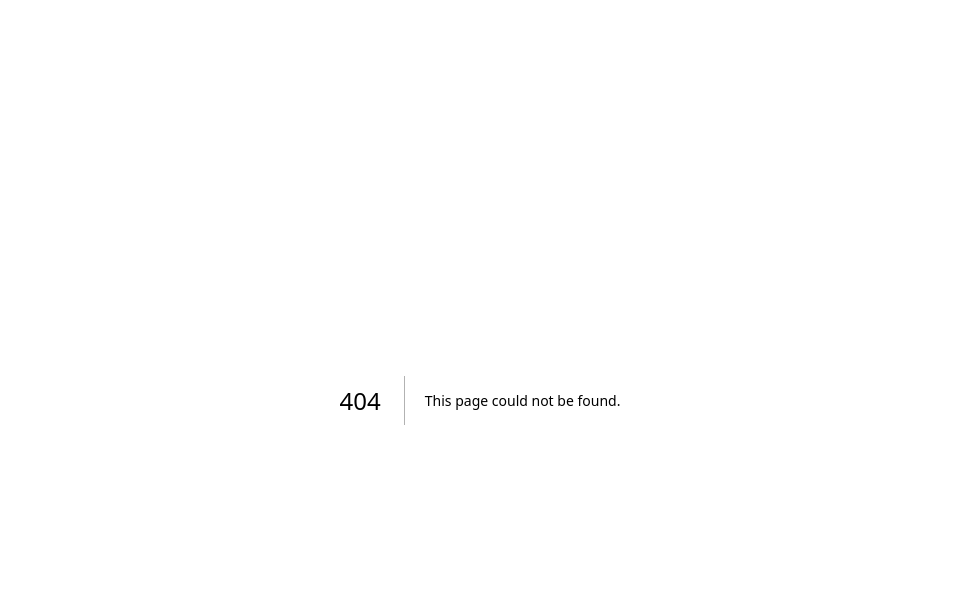
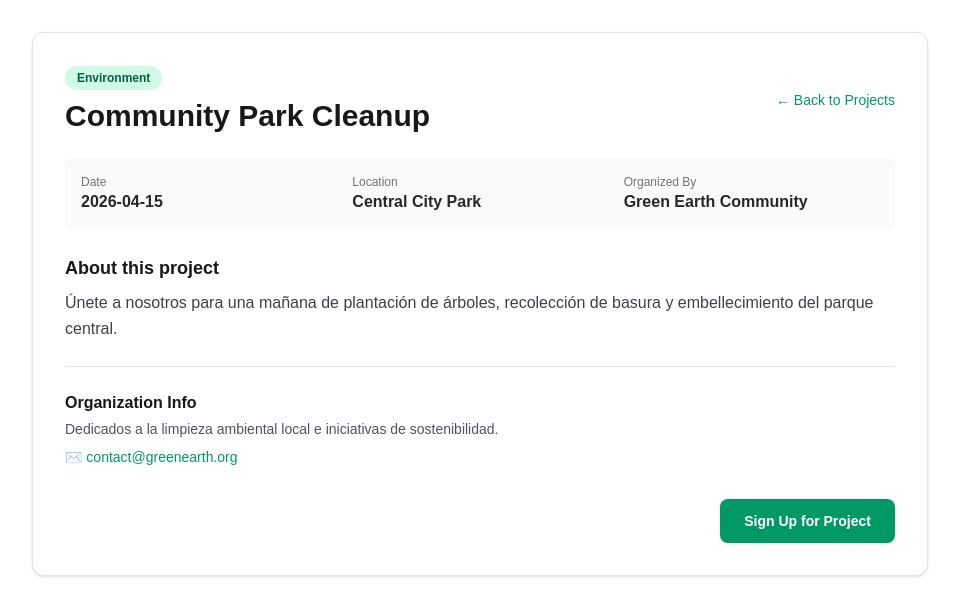
Before and after one commit to Nick2590/community-volunteer-hub, a Next.js app: page /projects/1 in a window 1280 px wide. Before the commit this address had no page. Shown: the top 616 px of the page, without its empty margins (160-1119 px from the left). Built offline with nearby package versions, Linux system fonts and the light colour scheme.

Commit message:
W4-Feature: I implemented the project as we had discussed at this week's meeting.

```diff
--- a/app/page.tsx
+++ b/app/page.tsx
@@ -1,3 +1,4 @@
+import Link from 'next/link';
 export default function Home() {
   return (
     <div className="flex min-h-full flex-1 flex-col bg-slate-50 text-slate-900">
@@ -14,9 +15,10 @@ export default function Home() {
                 </a>
               </li>
               <li>
-                <a className="hover:text-emerald-700" href="#opportunities">
+                {/* Cambiado de #opportunities a /projects */}
+                <Link className="hover:text-emerald-700" href="/projects">
                   Opportunities
-                </a>
+                </Link>
               </li>
               <li>
                 <a className="hover:text-emerald-700" href="#sign-in">
@@ -38,12 +40,13 @@ export default function Home() {
               Discover local volunteer opportunities and connect with organizations that need your help.
             </p>
             <div className="mt-8 flex flex-col justify-center gap-3 sm:flex-row">
-              <a
-                href="#opportunities"
+              {/* Cambiado de <a href="#opportunities"> a <Link href="/projects"> */}
+              <Link
+                href="/projects"
                 className="rounded-md bg-white px-5 py-3 text-center font-semibold text-emerald-800 transition-colors hover:bg-emerald-50 focus:outline-none focus:ring-2 focus:ring-white focus:ring-offset-2 focus:ring-offset-emerald-800"
               >
                 Browse Opportunities
-              </a>
+              </Link>
               <a
                 href="#post-opportunity"
                 className="rounded-md border border-white px-5 py-3 text-center font-semibold text-white transition-colors hover:bg-emerald-700 focus:outline-none focus:ring-2 focus:ring-white focus:ring-offset-2 focus:ring-offset-emerald-800"
--- /dev/null
+++ b/app/projects/[id]/page.tsx
@@ -0,0 +1,24 @@
+import { notFound } from 'next/navigation';
+import { getProjectById, getOrganizationById } from '@/lib/mock-data';
+import ProjectDetail from '@/components/ProjectDetail';
+
+interface ProjectDetailPageProps {
+  params: Promise<{ id: string }>;
+}
+
+export default async function ProjectDetailPage({ params }: ProjectDetailPageProps) {
+  const { id } = await params;
+  const project = getProjectById(id);
+
+  if (!project) {
+    notFound();
+  }
+
+  const organization = getOrganizationById(project.organizationId);
+
+  return (
+    <main className="mx-auto max-w-7xl px-4 py-8">
+      <ProjectDetail project={project} organization={organization} />
+    </main>
+  );
+}
--- /dev/null
+++ b/app/projects/page.tsx
@@ -0,0 +1,25 @@
+import { getProjects } from '@/lib/mock-data';
+import ProjectCard from '@/components/ProjectCard';
+
+export default function ProjectsPage() {
+  const projects = getProjects();
+
+  return (
+    <main className="mx-auto max-w-7xl px-4 py-8">
+      <div className="mb-8">
+        <h1 className="text-3xl font-bold text-zinc-900 dark:text-zinc-100">
+          Volunteer Opportunities
+        </h1>
+        <p className="mt-2 text-zinc-600 dark:text-zinc-400">
+          Explore volunteer projects available in your community and sign up to participate.
+        </p>
+      </div>
+
+      <div className="grid grid-cols-1 gap-6 md:grid-cols-2 lg:grid-cols-3">
+        {projects.map((project) => (
+          <ProjectCard key={project.id} project={project} />
+        ))}
+      </div>
+    </main>
+  );
+}
--- /dev/null
+++ b/components/ProjectCard.tsx
@@ -0,0 +1,39 @@
+import Link from 'next/link';
+import { Project } from '@/lib/types';
+
+interface ProjectCardProps {
+  project: Project;
+}
+
+export default function ProjectCard({ project }: ProjectCardProps) {
+  return (
+    <div className="flex flex-col justify-between rounded-lg border border-zinc-200 bg-white p-6 shadow-sm transition-shadow hover:shadow-md dark:border-zinc-800 dark:bg-zinc-900">
+      <div>
+        <div className="flex items-center justify-between">
+          <span className="inline-block rounded-full bg-emerald-100 px-3 py-1 text-xs font-semibold text-emerald-800 dark:bg-emerald-950 dark:text-emerald-300">
+            {project.type}
+          </span>
+          <span className="text-xs text-zinc-500">{project.projectDate}</span>
+        </div>
+        <h3 className="mt-3 text-xl font-bold text-zinc-900 dark:text-zinc-100">
+          {project.projectName}
+        </h3>
+        <p className="mt-2 line-clamp-2 text-sm text-zinc-600 dark:text-zinc-400">
+          {project.description}
+        </p>
+      </div>
+
+      <div className="mt-6 flex items-center justify-between border-t border-zinc-100 pt-4 dark:border-zinc-800">
+        {project.location && (
+          <span className="text-xs text-zinc-500">📍 {project.location}</span>
+        )}
+        <Link
+          href={`/projects/${project.id}`}
+          className="rounded-md bg-emerald-600 px-4 py-2 text-sm font-medium text-white transition-colors hover:bg-emerald-700"
+        >
+          View Details
+        </Link>
+      </div>
+    </div>
+  );
+}
--- /dev/null
+++ b/components/ProjectDetail.tsx
@@ -0,0 +1,72 @@
+import Link from 'next/link';
+import { Project, Organization } from '@/lib/types';
+
+interface ProjectDetailProps {
+  project: Project;
+  organization?: Organization;
+}
+
+export default function ProjectDetail({ project, organization }: ProjectDetailProps) {
+  return (
+    <div className="mx-auto max-w-4xl rounded-xl border border-zinc-200 bg-white p-8 shadow-sm dark:border-zinc-800 dark:bg-zinc-900">
+      <div className="mb-6 flex flex-wrap items-center justify-between gap-4">
+        <div>
+          <span className="inline-block rounded-full bg-emerald-100 px-3 py-1 text-xs font-semibold text-emerald-800 dark:bg-emerald-950 dark:text-emerald-300">
+            {project.type}
+          </span>
+          <h1 className="mt-2 text-3xl font-bold text-zinc-900 dark:text-zinc-100">
+            {project.projectName}
+          </h1>
+        </div>
+        <Link
+          href="/projects"
+          className="text-sm font-medium text-emerald-600 hover:text-emerald-700"
+        >
+          ← Back to Projects
+        </Link>
+      </div>
+
+      <div className="mb-6 grid grid-cols-1 gap-4 rounded-lg bg-zinc-50 p-4 sm:grid-cols-3 dark:bg-zinc-800/50">
+        <div>
+          <p className="text-xs text-zinc-500">Date</p>
+          <p className="font-semibold text-zinc-800 dark:text-zinc-200">{project.projectDate}</p>
+        </div>
+        {project.location && (
+          <div>
+            <p className="text-xs text-zinc-500">Location</p>
+            <p className="font-semibold text-zinc-800 dark:text-zinc-200">{project.location}</p>
+          </div>
+        )}
+        {organization && (
+          <div>
+            <p className="text-xs text-zinc-500">Organized By</p>
+            <p className="font-semibold text-zinc-800 dark:text-zinc-200">{organization.name}</p>
+          </div>
+        )}
+      </div>
+
+      <div className="space-y-4">
+        <div>
+          <h2 className="text-lg font-semibold text-zinc-900 dark:text-zinc-100">About this project</h2>
+          <p className="mt-2 leading-relaxed text-zinc-700 dark:text-zinc-300">{project.description}</p>
+        </div>
+
+        {organization && (
+          <div className="mt-6 border-t border-zinc-200 pt-6 dark:border-zinc-800">
+            <h3 className="text-md font-semibold text-zinc-900 dark:text-zinc-100">Organization Info</h3>
+            <p className="mt-1 text-sm text-zinc-600 dark:text-zinc-400">{organization.description}</p>
+            <p className="mt-2 text-sm font-medium text-emerald-600">
+              ✉️ {organization.contactEmail}
+            </p>
+          </div>
+        )}
+      </div>
+
+      <div className="mt-8 flex justify-end">
+        <button className="rounded-lg bg-emerald-600 px-6 py-3 text-sm font-semibold text-white shadow-sm transition-colors hover:bg-emerald-700">
+          Sign Up for Project
+        </button>
+      </div>
+    </div>
+  );
+}
--- /dev/null
+++ b/lib/mock-data.ts
@@ -0,0 +1,51 @@
+import { Organization, Project } from './types';
+
+export const mockOrganizations: Organization[] = [
+  {
+    id: 'org-1',
+    name: 'Green Earth Community',
+    description: 'Dedicados a la limpieza ambiental local e iniciativas de sostenibilidad.',
+    contactEmail: 'contact@greenearth.org',
+  },
+  {
+    id: 'org-2',
+    name: 'Food For All Network',
+    description: 'Proporcionando alimentos y apoyo a familias de escasos recursos.',
+    contactEmail: 'info@foodforall.org',
+  },
+];
+
+export const mockProjects: Project[] = [
+  {
+    id: '1',
+    projectName: 'Community Park Cleanup',
+    description: 'Únete a nosotros para una mañana de plantación de árboles, recolección de basura y embellecimiento del parque central.',
+    projectDate: '2026-04-15',
+    type: 'Environment',
+    organizationId: 'org-1',
+    location: 'Central City Park',
+    maxVolunteers: 20,
+  },
+  {
+    id: '2',
+    projectName: 'Food Bank Packing & Sorting',
+    description: 'Ayuda a clasificar y empaquetar alimentos no perecederos para su distribución en refugios locales.',
+    projectDate: '2026-04-20',
+    type: 'Community Service',
+    organizationId: 'org-2',
+    location: 'Downtown Community Center',
+    maxVolunteers: 15,
+  },
+];
+
+export function getProjects(): Project[] {
+  return mockProjects;
+}
+
+export function getProjectById(id: string): Project | undefined {
+  return mockProjects.find((project) => project.id === id);
+}
+
+export function getOrganizationById(id: string): Organization | undefined {
+  return mockOrganizations.find((org) => org.id === id);
+}
--- /dev/null
+++ b/lib/types.ts
@@ -0,0 +1,35 @@
+export interface Organization {
+  id: string;
+  name: string;
+  description: string;
+  contactEmail: string;
+}
+
+export interface Project {
+  id: string;
+  projectName: string;
+  description: string;
+  projectDate: string;
+  type: string;
+  organizationId: string;
+  location?: string;
+  maxVolunteers?: number;
+}
+
+export interface Volunteer {
+  id: string;
+  name: string;
+  age: number;
+  gender: string;
+  phone: string;
+  email: string;
+  username: string;
+}
+
+export interface Signup {
+  id: string;
+  projectId: string;
+  volunteerId: string;
+  signupDate: string;
+  status: 'pending' | 'confirmed' | 'cancelled';
+}
```
